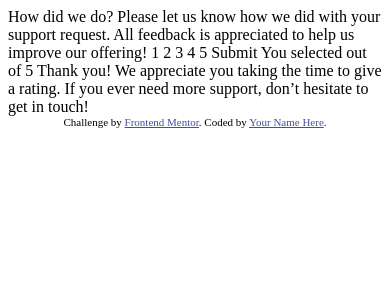
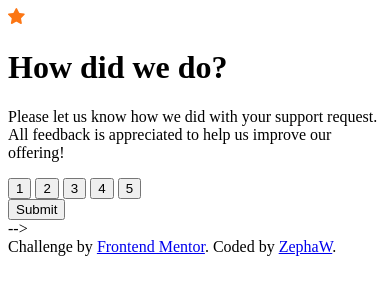
Before and after one commit to ZephaW/rating-component, a plain HTML site: page index.html in a window 390 px wide. Drawn offline with Linux system fonts and the light colour scheme.

Commit message:
reorganised HTML for both states for mobile display

```diff
--- a/index.html
+++ b/index.html
@@ -2,48 +2,72 @@
 <html lang="en">
 <head>
   <meta charset="UTF-8">
-  <meta name="viewport" content="width=device-width, initial-scale=1.0"> <!-- displays site properly based on user's device -->
+  <meta name="viewport" content="width=device-width, initial-scale=1.0">
 
   <link rel="icon" type="image/png" sizes="32x32" href="./images/favicon-32x32.png">
 
-  <title>Frontend Mentor | Interactive rating component</title>
+  <title>Interactive rating component</title>
 
-  <!-- Feel free to remove these styles or customise in your own stylesheet 👍 -->
-  <style>
-    .attribution { font-size: 11px; text-align: center; }
-    .attribution a { color: hsl(228, 45%, 44%); }
-  </style>
+
+
 </head>
 <body>
 
   <!-- Rating state start -->
 
-  How did we do?
+<main class="main-container">
 
-  Please let us know how we did with your support request. All feedback is appreciated
-  to help us improve our offering!
 
-  1 2 3 4 5
+  <div class="rating-container">
+    <div class="icon-star">
+      <img src="./images/icon-star.svg" alt="star">
+    </div>
+    <div class="rating-text">
+      <h1>How did we do?</h1>
+      <p>Please let us know how we did with your support request. All feedback is appreciated
+        to help us improve our offering!</p>
+    </div>
+    <div class="rating-buttons">
+      <button class="rating-button">1</button>
+      <button class="rating-button">2</button>
+      <button class="rating-button">3</button>
+      <button class="rating-button">4</button>
+      <button class="rating-button">5</button>
+    </div>
+    <button class="submit-button">Submit</button>
+  </div>
 
-  Submit
+</main>
+
 
   <!-- Rating state end -->
 
+
+
   <!-- Thank you state start -->
 
-  You selected <!-- Add rating here --> out of 5
+  <!--<main class="main-container">
+    <img src="./images/illustration-thank-you.svg" alt="thank-you-image">
 
-  Thank you!
+  <!-- <div class="selection"> You selected Add rating here out of 5 --></div>
+<!--
+  <h1>Thank you!</h1>
 
-  We appreciate you taking the time to give a rating. If you ever need more support,
-  don’t hesitate to get in touch!
+  <p>We appreciate you taking the time to give a rating. If you ever need more support,
+    don’t hesitate to get in touch!</p> -->
+
+
+
+  </main> -->
+
+
 
   <!-- Thank you state end -->
 
 
   <div class="attribution">
     Challenge by <a href="https://www.frontendmentor.io?ref=challenge" target="_blank">Frontend Mentor</a>.
-    Coded by <a href="#">Your Name Here</a>.
+    Coded by <a href="https://github.com/ZephaW">ZephaW</a>.
   </div>
 </body>
 </html>
--- a/styles.css
+++ b/styles.css
@@ -3,3 +3,10 @@
     padding: 0;
     box-sizing: border-box;
 }
+
+.attribution {
+    font-size: 11px; text-align: center; }
+
+.attribution a {
+     color: hsl(228, 45%, 44%);
+     }
```
